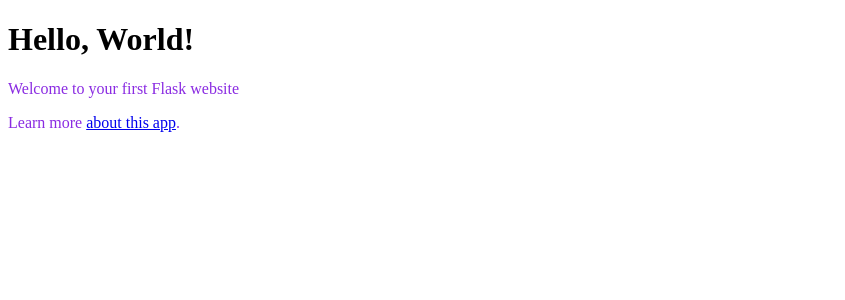
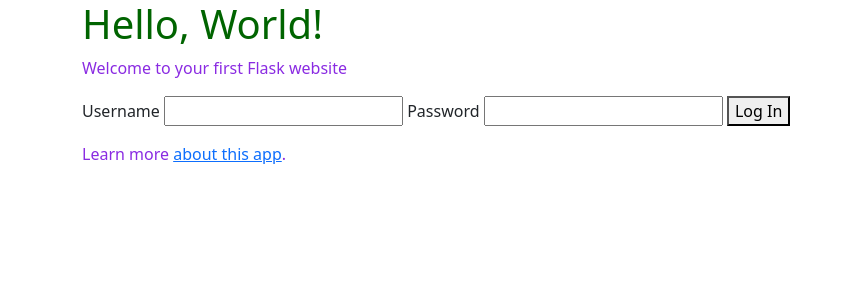
Before and after one commit to pamelafox/simple-flask-server-example, a Flask app: page / in a window 1280 px wide. Shown: the top 300 px of the page, without its empty margins (0-845 px from the left). Run offline with Flask 3, Linux system fonts and the light colour scheme.

Commit message:
Add templates

```diff
--- /dev/null
+++ b/templates/base.html
@@ -0,0 +1,17 @@
+<html>
+<head>
+    <title>{% block title %}{% endblock %}</title>
+    <link href="/static/styles.css" rel="stylesheet" type="text/css">
+    <link href="https://cdn.jsdelivr.net/npm/bootstrap@5.3.2/dist/css/bootstrap.min.css" rel="stylesheet" integrity="sha384-T3c6CoIi6uLrA9TneNEoa7RxnatzjcDSCmG1MXxSR1GAsXEV/Dwwykc2MPK8M2HN" crossorigin="anonymous">
+    <style>
+    h1 {
+        color: darkgreen;
+    }
+    </style>
+</head>
+<body>
+    <div class="container">
+    {% block content %}{% endblock %}
+    </div>
+</body>
+</html>
--- a/templates/index.html
+++ b/templates/index.html
@@ -1,14 +1,21 @@
-<!doctype html>
-<head>
-	<title>My First Flask Website</title>
-	<link href="/static/styles.css" rel="stylesheet" type="text/css">
-</head>
-<body>
+{% extends "base.html" %}
+{% block title %}
+My First Flask Website
+{% endblock %}
+{% block content %}
 	<h1>Hello, World!</h1>
 
 	<p>
 		Welcome to your first Flask website
 	</p>
 
+	<form action="/login" method="post">
+		<label>Username</label>
+		<input type="text" name="username" required>
+		<label>Password</label>
+		<input type="password" name="password" required>
+		<button>Log In</button>
+	</form>
+
     <p>Learn more <a href="/about">about this app</a>.</p>
-</body>
+{% endblock %}
```
Also changed, not shown: templates/about.html (added, +9 -0 lines), templates/hello.html (+4 -7 lines).
